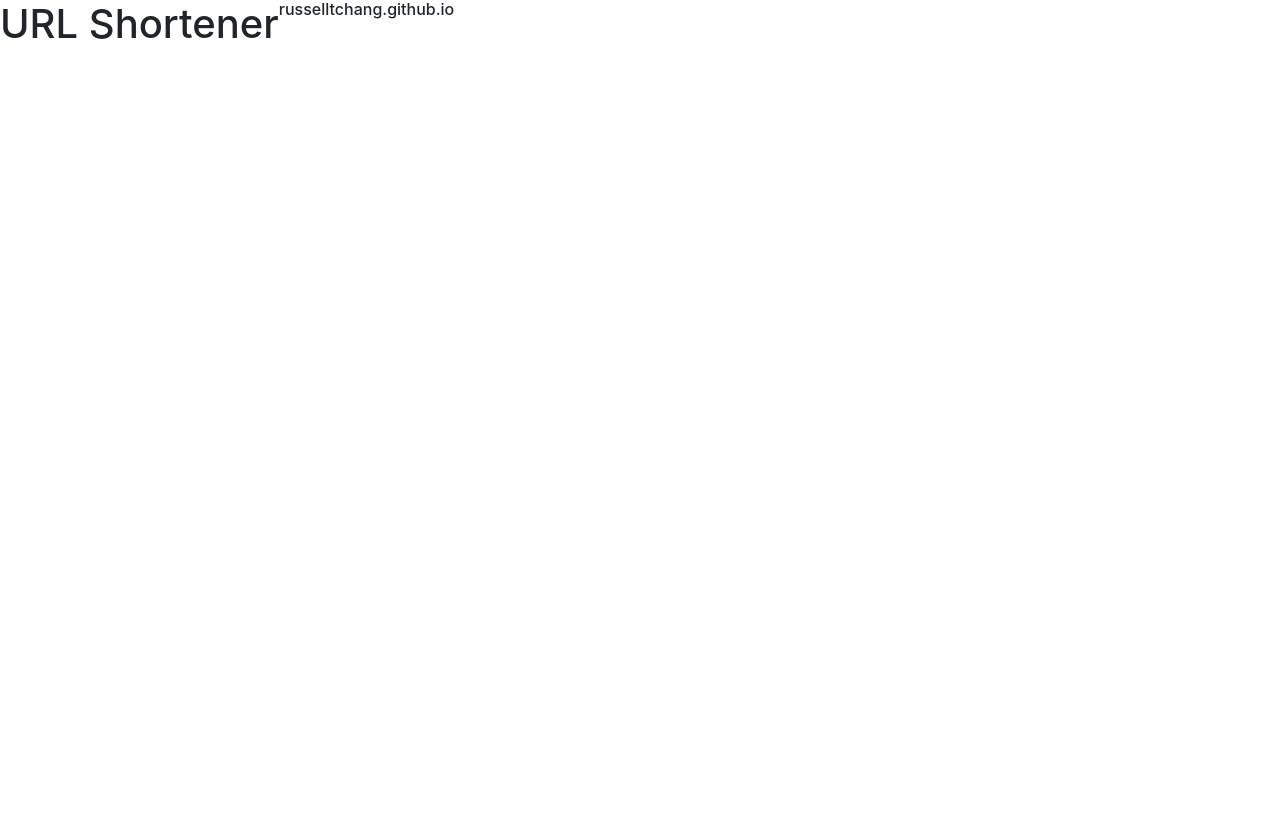
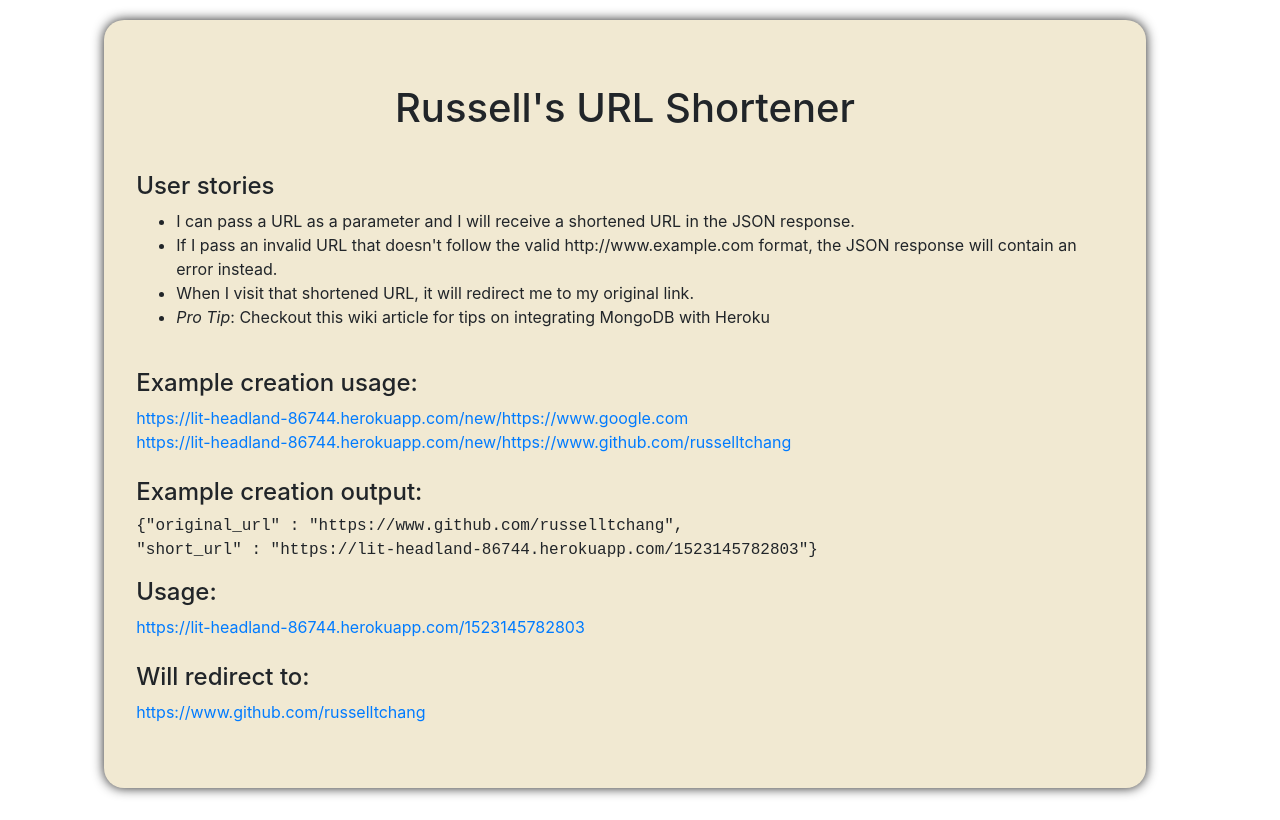
Before and after one commit to russelltchang/url-shortener, a website: page public/index.html in a window 1280 px wide. Drawn offline with nearby package versions, Linux system fonts and the light colour scheme.

Commit message:
index pretty

```diff
--- a/public/index.html
+++ b/public/index.html
@@ -4,17 +4,57 @@
     <title>URL Shortener</title>
     <link rel="stylesheet" href="https://maxcdn.bootstrapcdn.com/bootstrap/4.0.0/css/bootstrap.min.css">
 <style>
-h1, h6 {
+.container-fluid {
+    display: flex;
+    justify-content: center;
+    align-items: center;
+    position: relative;
+}
+
+h1 {
     text-align: center;
+}
+
+.jumbotron {
+    margin-top: 20px;
+    box-shadow: 0px 0px 12px #222;
+    background-color: #f1e9d2;
+    border-radius: 20px;
+}
+
+.stories {
+  margin-top: 40px;
+}
+
+.json {
+  font-family: 'Courier New', Courier, monospace;
 }
 </style>
 </head>
 
 <body>
-  <div class="container-fluid">
-    <div class="row">
-      <h1>URL Shortener</h1>
-      <h6>russelltchang.github.io</h6>
+  <div class="container-fluid row">
+    <div class="jumbotron col-lg-10">
+      <h1>Russell's URL Shortener</h1>
+      <h4 class="stories">User stories</h3>
+        <ul>
+          <li>I can pass a URL as a parameter and I will receive a shortened URL in the JSON   response.</li>
+          <li>If I pass an invalid URL that doesn't follow the valid http://www.example.com format, the   JSON response will contain an error instead.</li>
+          <li>When I visit that shortened URL, it will redirect me to my original link.</li>
+          <li><i>Pro Tip</i>: Checkout this wiki article for tips on integrating MongoDB with Heroku</li>
+        </ul>
+        <br>
+      <h4>Example creation usage:</h4>
+        <a href="https://lit-headland-86744.herokuapp.com/new/https:/www.google.com" target=_blank>https://lit-headland-86744.herokuapp.com/new/https://www.google.com</a><br>
+        <a href="https://lit-headland-86744.herokuapp.com/new/https://www.github.com/russelltchang" target=_blank>https://lit-headland-86744.herokuapp.com/new/https://www.github.com/russelltchang</a>
+        <br><br>
+        <h4>Example creation output:</h4>
+        <p class="json">{"original_url" : "https://www.github.com/russelltchang", <span><br></span>"short_url" : "https://lit-headland-86744.herokuapp.com/1523145782803"}</p>
+      <h4>Usage:</h4>
+        <a href='https://lit-headland-86744.herokuapp.com/1523145782803' target=_blank>https://lit-headland-86744.herokuapp.com/1523145782803</a><br><br>
+      <h4>Will redirect to:</h4>
+        <a href="https://www.github.com/russelltchang" target=_blank>https://www.github.com/russelltchang</a>
+
     </div>
   </div>
 </body>
```
Also changed, not shown: 1 other file.
